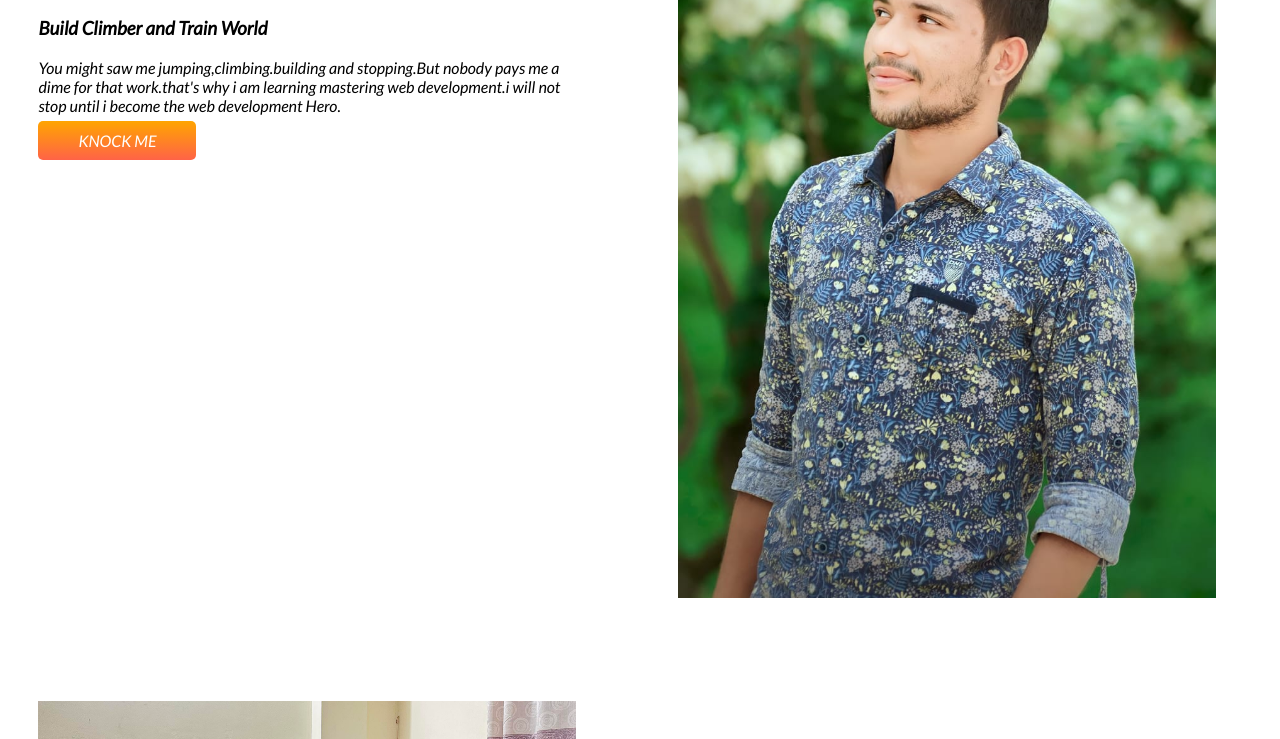
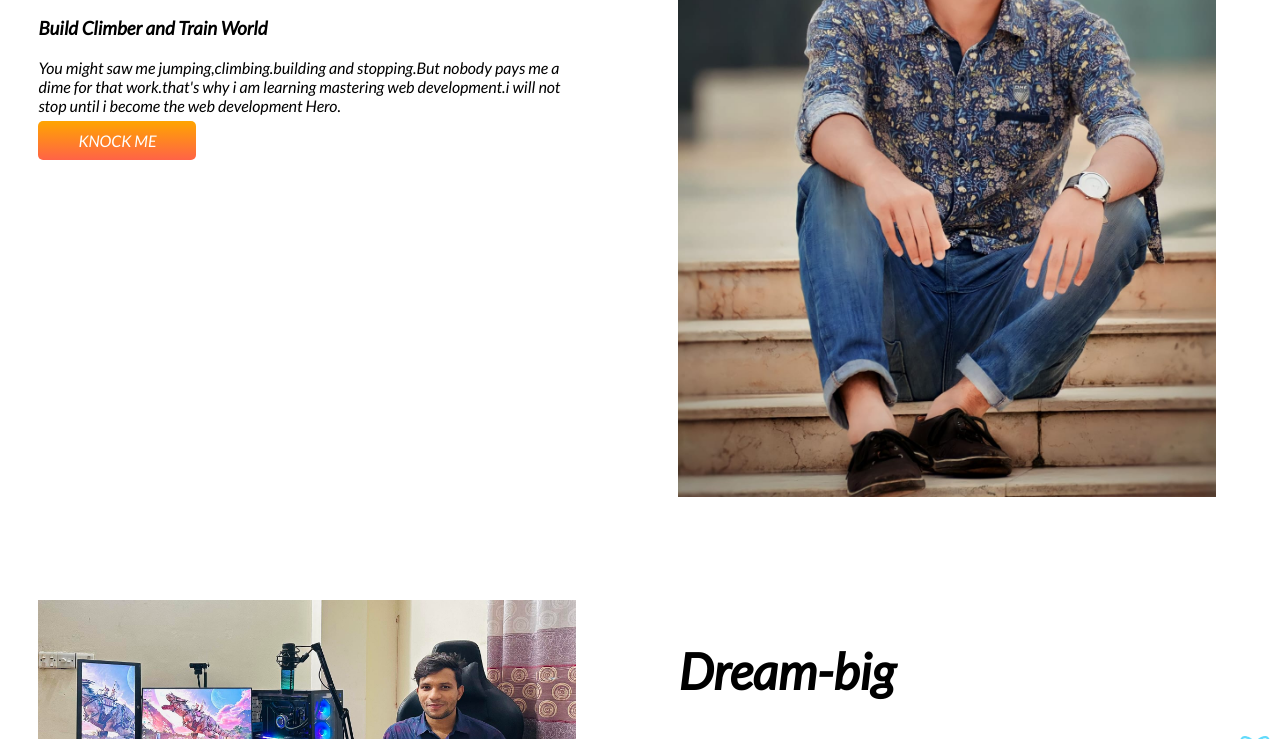
Before and after one commit to shamimsultan2/developer-portfolio, a plain HTML site: page index.html in a window 1280 px wide. Shown: the part 207-946 px from the top of the page. Drawn offline with Linux system fonts and the light colour scheme.

Commit message:
photo changed

```diff
--- a/index.html
+++ b/index.html
@@ -23,7 +23,7 @@
             <a class="link-button" target="_blank" href="https://www.facebook.com/4gshamim">KNOCK ME</a>
         </div>
         <div class="half-width">
-            <img src="images/web.jpg" alt="">
+            <img src="images/web2.jpg" alt="">
         </div>
     </section>
     <section class="dream-big flexible-container">
```
Also changed, not shown: images/web2.jpg (added).
